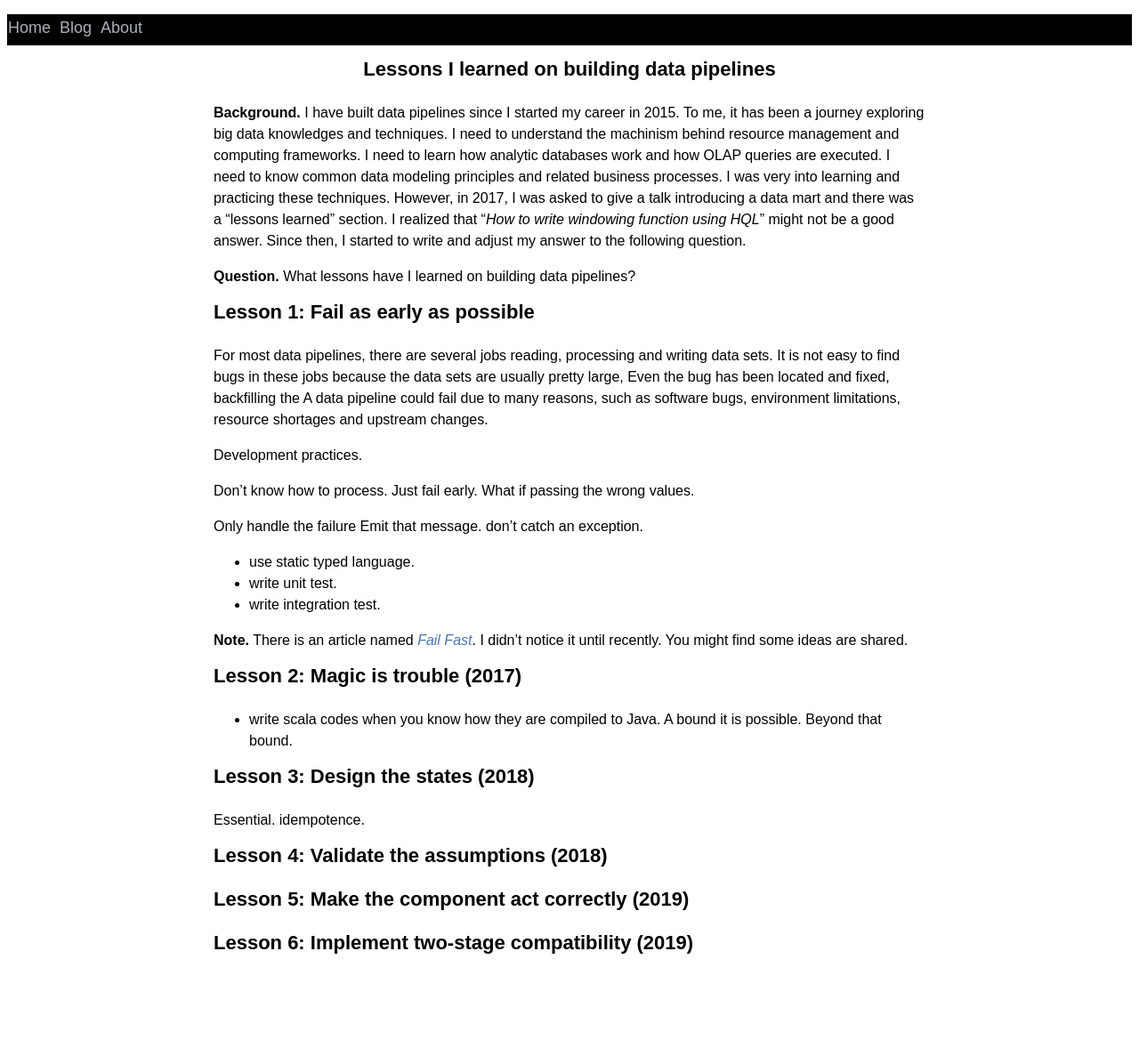
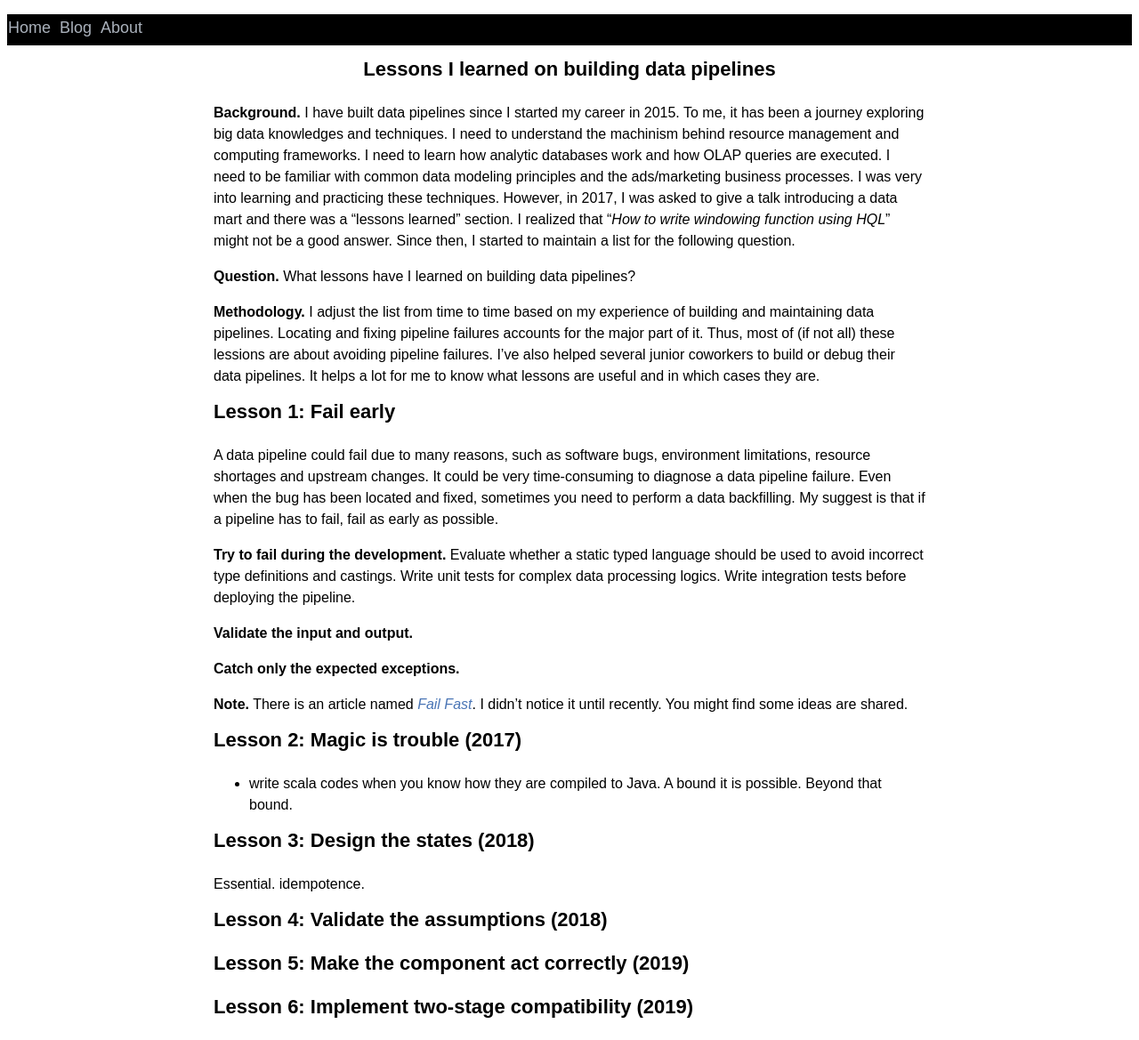
Before and after one commit to hanshengzhang/zhanghs, a Jekyll site: the page built from _posts/2019-12-23-lessons-building-data-pipelines.md, in a window 1280 px wide. Shown: the whole page at 89% size. Built offline with Jekyll 4.4.1, drawn with Linux system fonts in a browser that asks for light colours; before the commit the page ends 1097 px from its top, so only the background shows below that.

Commit message:
background and question

```diff
--- a/_posts/2019-12-23-lessons-building-data-pipelines.md
+++ b/_posts/2019-12-23-lessons-building-data-pipelines.md
@@ -4,36 +4,42 @@ category: tech
 title: Lessons I learned on building data pipelines
 ---
 
-**Background.** I have built data pipelines since I started my career in 2015.
+**Background.**
+I have built data pipelines since I started my career in 2015.
 To me, it has been a journey exploring big data knowledges and techniques.
 I need to understand the machinism behind resource management and computing frameworks.
 I need to learn how analytic databases work and how OLAP queries are executed.
-I need to know common data modeling principles and related business processes.
+I need to be familiar with common data modeling principles and the ads/marketing business processes.
 I was very into learning and practicing these techniques.
 However, in 2017, I was asked to give a talk introducing a data mart and there was a "lessons learned" section.
 I realized that "*How to write windowing function using HQL*" might not be a good answer.
-Since then, I started to write and adjust my answer to the following question.
+Since then, I started to maintain a list for the following question.
 
-**Question.** What lessons have I learned on building data pipelines?
+**Question.**
+What lessons have I learned on building data pipelines?
 
-# Lesson 1: Fail as early as possible
+**Methodology.**
+I adjust the list from time to time based on my experience of building and maintaining data pipelines.
+Locating and fixing pipeline failures accounts for the major part of it.
+Thus, most of (if not all) these lessions are about avoiding pipeline failures.
+I've also helped several junior coworkers to build or debug their data pipelines.
+It helps a lot for me to know what lessons are useful and in which cases they are.
 
-For most data pipelines, there are several jobs reading, processing and writing data sets.
-It is not easy to find bugs in these jobs because the data sets are usually pretty large,
-Even the bug has been located and fixed, backfilling the
+# Lesson 1: Fail early
+
 A data pipeline could fail due to many reasons, such as software bugs, environment limitations, resource shortages and upstream changes.
+It could be very time-consuming to diagnose a data pipeline failure.
+Even when the bug has been located and fixed, sometimes you need to perform a data backfilling.
+My suggest is that if a pipeline has to fail, fail as early as possible.
 
+**Try to fail during the development.**
+Evaluate whether a static typed language should be used to avoid incorrect type definitions and castings.
+Write unit tests for complex data processing logics.
+Write integration tests before deploying the pipeline.
 
-Development practices.
+**Validate the input and output.**
 
-Don't know how to process. Just fail early. What if passing the wrong values.
-
-Only handle the failure Emit that message. don't catch an exception.
-
-- use static typed language.
-- write unit test.
-- write integration test.
-
+**Catch only the expected exceptions.**
 
 **Note.** There is an article named [*Fail Fast*](https://www.martinfowler.com/ieeeSoftware/failFast.pdf).
 I didn't notice it until recently. You might find some ideas are shared.
```
